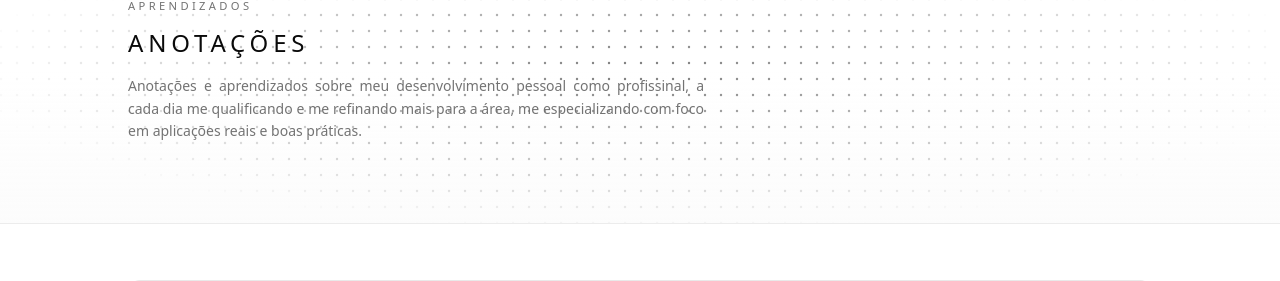
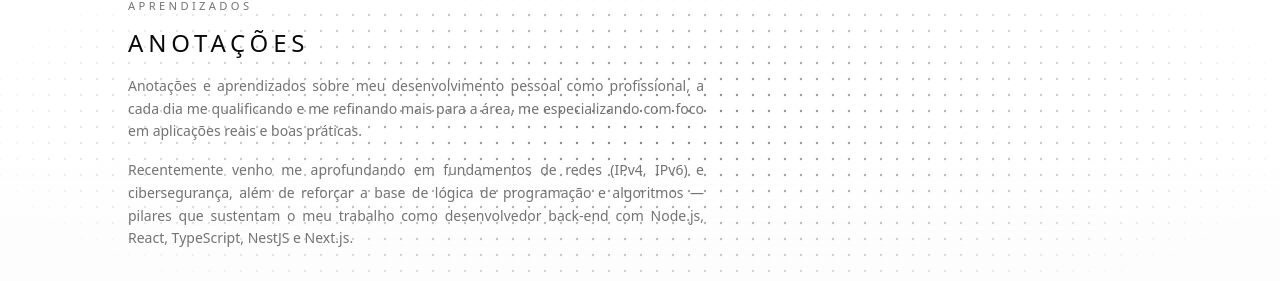
Before and after one commit to gabrielcampeao/Portifolio, a React (Vite) app: page /blog in a window 1280 px wide. Shown: the part 147-428 px from the top of the page. Built offline with nearby package versions, Linux system fonts and the light colour scheme.

Commit message:
Update BlogPage.jsx

```diff
--- a/src/pages/BlogPage.jsx
+++ b/src/pages/BlogPage.jsx
@@ -40,9 +40,20 @@ export function BlogPage() {
             className="max-w-xl text-sm leading-relaxed text-muted-foreground text-justify"
           >
             Anotações e aprendizados sobre meu desenvolvimento pessoal
-            como profissinal, a cada dia me qualificando
+            como profissional, a cada dia me qualificando
             e me refinando mais para a área, me especializando
             com foco em aplicações reais e boas práticas.
+          </motion.p>
+          <motion.p
+            variants={fadeUp}
+            transition={baseTransition}
+            className="mt-4 max-w-xl text-sm leading-relaxed text-muted-foreground text-justify"
+          >
+            Recentemente venho me aprofundando em fundamentos de redes
+            (IPv4, IPv6) e cibersegurança, além de reforçar a base de
+            lógica de programação e algoritmos — pilares que sustentam
+            o meu trabalho como desenvolvedor back-end com Node.js,
+            React, TypeScript, NestJS e Next.js.
           </motion.p>
         </div>
       </motion.section>
```
